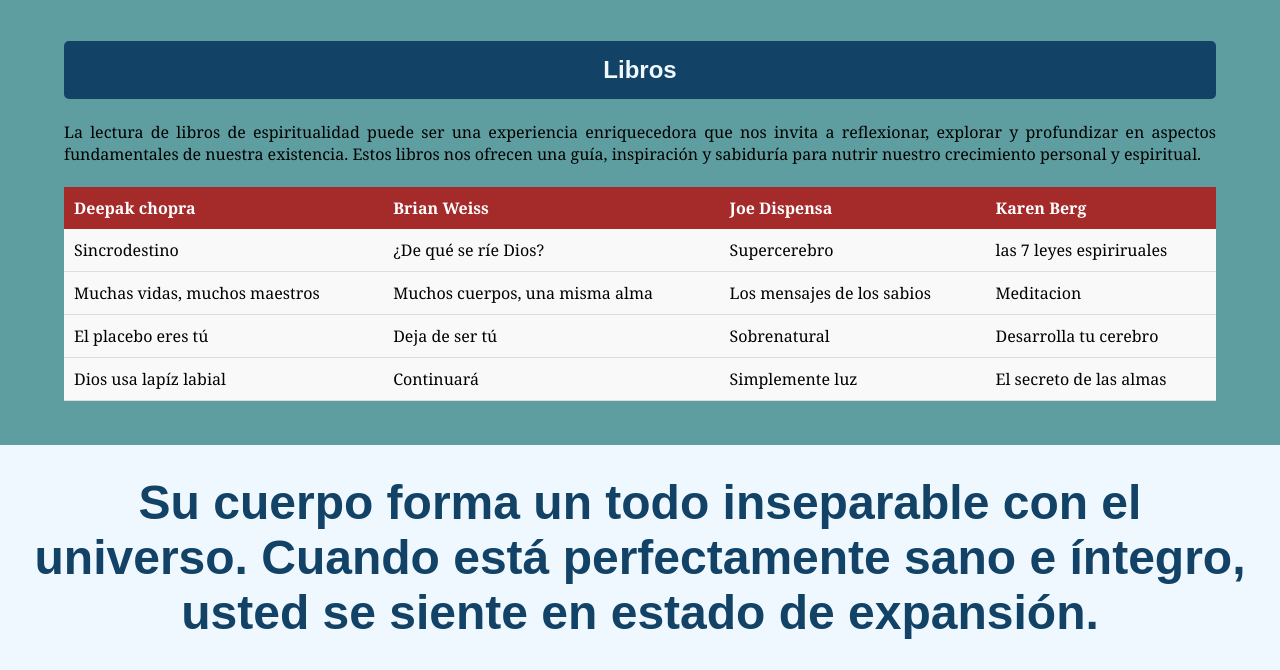
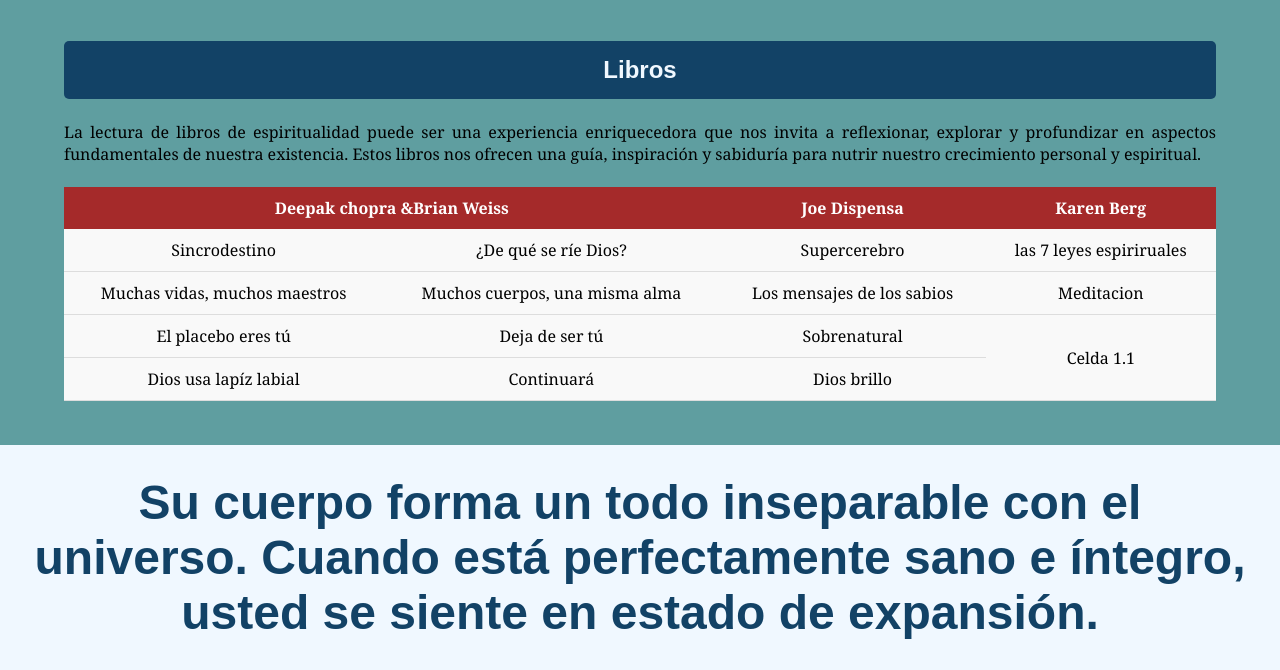
Before and after one commit to a01659224B/QuizPWBibiana, a plain HTML site: page index.html in a window 1280 px wide. Shown: the part 4782-5452 px from the top of the page. Drawn offline with Linux system fonts and the light colour scheme.

Commit message:
Union de tablas

```diff
--- a/index.html
+++ b/index.html
@@ -36,7 +36,7 @@
 
                 <div class="vn">
                 <video controls width="400" height="300">
-                    <source src="Videos/Espiritualidad.mp4#t20,25">
+                    <source src="Videos/Espiritualidad.mp4#t=20,25">
                 </video>
                 </div>
 
@@ -136,8 +136,7 @@
                 <br>
                 <table>
                     <tr>
-                        <th>Deepak chopra</th>
-                        <th>Brian Weiss</th>
+                        <th colspan="2">Deepak chopra &amp;Brian Weiss</th>
                         <th>Joe Dispensa</th>
                         <th>Karen Berg</th>
                     </tr>
@@ -157,13 +156,12 @@
                         <td>El placebo eres tú</td>
                         <td>Deja de ser tú</td>
                         <td>Sobrenatural</td>
-                        <td>Desarrolla tu cerebro</td>
+                        <Td ROWSPAN ="2" ALIGN="center" VALIGN="center" >Celda 1.1</Td>
                     </tr>
                     <tr>
                         <td>Dios usa lapíz labial</td>
                         <td>Continuará</td>
-                        <td>Simplemente luz</td>
-                        <td>El secreto de las almas</td>
+                        <Td>Dios brillo</Td>
                     </tr>
                 </table>
             </article>
--- a/style.css
+++ b/style.css
@@ -185,12 +185,14 @@
       padding: 10px;
       text-align: left;
       border-bottom: 1px solid #ddd;
+      Text-align: center;
     }
 
     th{
     background-color: brown;
     color: white;
     padding: 10px;
+    text-align: center;
     }
 
     td {
```
